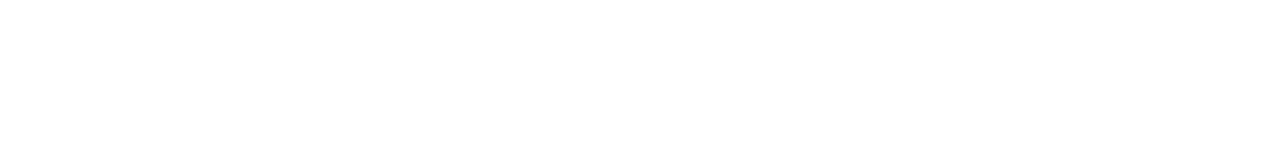
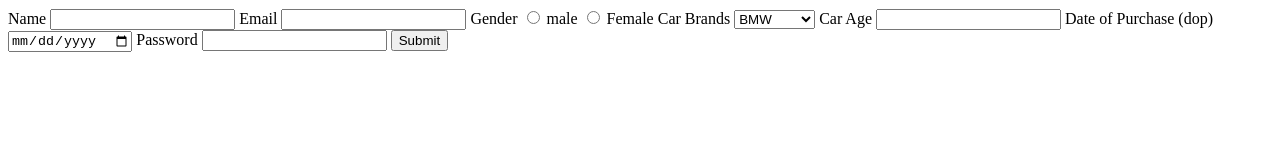
Before and after one commit to acciojob/car-insurance-form-Rishabhk0207, a website: page main.html in a window 1280 px wide. Drawn offline with Linux system fonts and the light colour scheme.

Commit message:
created a submission

```diff
--- a/main.html
+++ b/main.html
@@ -8,6 +8,38 @@
 
 <body>
 	<!-- the entire body must be written by student -->
+<form method="post">
+		<label for="name">Name</label>
+	<input type="text" id="name" required>
+
+	<label for="email">Email</label>
+	<input type="email" id="email" required>
+
+	<label for="gender">Gender</label>
+	<input type="radio" id="male"  name="gender" required>
+	<label for="male">male</label>
+	<input type="radio" id="female" name="gender" required>
+	<label for="female">Female</label>
+
+	<label for="cars">Car Brands</label>
+	<select id="cars">
+		<option>BMW</option>
+		<option>Audi</option>
+		<option>Mercedez</option>
+	</select>
+
+	<label for="carage">Car Age</label>
+	<input type="number" id="carage" required>
+
+	<label for="dop">Date of Purchase (dop)</label>
+	<input type="date" id="dop" required>
+
+	<label for="password">Password</label>
+	<input type="password" id="password" required>
+
+	<input type="submit">
+</form>
+
     <script type="text/javascript" src="./script.js">
 </script>
 
```
